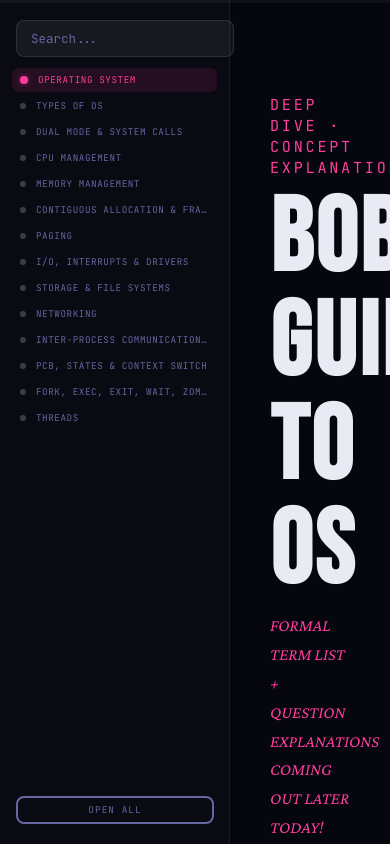
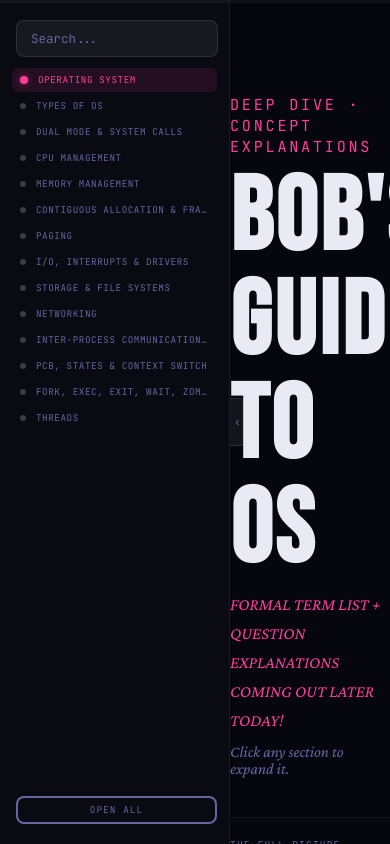
Before and after one commit to AtaurM/bobs-guide-to-os, a React (Vite) app: page / in a window 390 px wide. Built offline with nearby package versions, Linux system fonts and the light colour scheme.

Commit message:
+Collapsible sidebar. Happy mobile user noises

```diff
--- a/src/App.jsx
+++ b/src/App.jsx
@@ -13,17 +13,20 @@
 const DEEP_NAV_ITEMS = deepDiveData.map(s => ({
   id: deepSectionId(s.title),
   label: s.title,
-}));
+}))
 
-const DEEP_SECTION_IDS = DEEP_NAV_ITEMS.map(s => s.id);
+const DEEP_SECTION_IDS = DEEP_NAV_ITEMS.map(s => s.id)
+
+const SIDEBAR_WIDTH = 230
 
 export default function App() {
-  const mainRef = useRef(null);
-  const progress = useScrollProgress(mainRef);
-  const activeIndex = useActiveSection(DEEP_SECTION_IDS, mainRef, 'deep');
-  const [searchQuery, setSearchQuery] = useState('');
-  const [openSections, setOpenSections] = useState(new Set());
-  const [allOpen, setAllOpen] = useState(false);
+  const mainRef = useRef(null)
+  const progress = useScrollProgress(mainRef)
+  const activeIndex = useActiveSection(DEEP_SECTION_IDS, mainRef, 'deep')
+  const [searchQuery, setSearchQuery] = useState('')
+  const [openSections, setOpenSections] = useState(new Set())
+  const [allOpen, setAllOpen] = useState(false)
+  const [sidebarOpen, setSidebarOpen] = useState(true)
 
   function toggleSection(id) {
     setOpenSections(prev => {
@@ -36,11 +39,11 @@
   function handleToggleAll() {
     const allIds = DEEP_NAV_ITEMS.map(s => s.id)
     if (allOpen) {
-      setOpenSections(new Set());
-      setAllOpen(false);
+      setOpenSections(new Set())
+      setAllOpen(false)
     } else {
-      setOpenSections(new Set(allIds));
-      setAllOpen(true);
+      setOpenSections(new Set(allIds))
+      setAllOpen(true)
     }
   }
 
@@ -62,6 +65,21 @@
     container.scrollTo({ top: target, behavior: 'smooth' })
   }
 
+  const TRANSITION = '0.28s cubic-bezier(0.4, 0, 0.2, 1)'
+
+  const searchStyle = sidebarOpen
+    ? {
+        left: 16,
+        width: SIDEBAR_WIDTH - 28,
+        transition: `top ${TRANSITION}, left ${TRANSITION}, width ${TRANSITION}`,
+      }
+    : {
+        top: 40,
+        left: 'max(16px, calc(50vw - 400px))',
+        width: 'min(800px, calc(100vw - 32px))',
+        transition: `top ${TRANSITION}, left ${TRANSITION}, width ${TRANSITION}`,
+      }
+
   return (
     <SearchContext.Provider value={searchQuery}>
       <div className={styles.root}>
@@ -73,18 +91,51 @@
           onSectionClick={scrollToId}
           allOpen={allOpen}
           onToggleAll={handleToggleAll}
+          isOpen={sidebarOpen}
         />
 
-        <div className={styles.searchArea} >
-          <SearchBar value={searchQuery} onChange={setSearchQuery}/>
+        <button
+          className={styles.sidebarTab}
+          onClick={() => setSidebarOpen(v => !v)}
+          style={{
+            left: sidebarOpen ? SIDEBAR_WIDTH : 0,
+            transition: `left ${TRANSITION}`,
+          }}
+          aria-label={sidebarOpen ? 'Collapse sidebar' : 'Expand sidebar'}
+        >
+          {sidebarOpen ? '‹' : '›'}
+        </button>
+
+        { !sidebarOpen && <div
+          className={styles.searchBlur}
+          style={{
+            left: sidebarOpen ? SIDEBAR_WIDTH : 0,
+            transition: `left ${TRANSITION}`,
+          }}
+        /> }
+
+        <div className={styles.searchArea} style={searchStyle}>
+          <SearchBar
+            value={searchQuery}
+            onChange={setSearchQuery}
+            centered={!sidebarOpen}
+            highlighted={!sidebarOpen}
+          />
         </div>
 
         <main
           ref={mainRef}
           className={styles.main}
-          style={{ marginLeft: 230, paddingTop: 54 }}
+          style={{
+            marginLeft: sidebarOpen ? SIDEBAR_WIDTH : 0,
+            paddingTop: 54,
+          }}
         >
-          <DeepPanel openSections={openSections} onToggleSection={toggleSection} />
+          <DeepPanel
+            openSections={openSections}
+            onToggleSection={toggleSection}
+            sidebarOpen={sidebarOpen}
+          />
         </main>
       </div>
     </SearchContext.Provider>
--- a/src/App.module.css
+++ b/src/App.module.css
@@ -9,26 +9,64 @@
     overflow-x: hidden;
     scrollbar-width: thin;
     scrollbar-color: var(--accent) var(--bg);
+    transition: margin-left 0.28s cubic-bezier(0.4, 0, 0.2, 1);
+}
 
-  ::-webkit-scrollbar {
+.main::-webkit-scrollbar {
     width: 4px;
 }
 
-  ::-webkit-scrollbar-track {
+.main::-webkit-scrollbar-track {
     background: var(--bg);
 }
 
-  ::-webkit-scrollbar-thumb {
+.main::-webkit-scrollbar-thumb {
     background: var(--accent);
     border-radius: 2px;
-  }
-
 }
 
 .searchArea {
     position: fixed;
     top: 20px;
-  left: 16px;
-  width: 198;
     z-index: 700;
 }
+
+.sidebarTab {
+    position: fixed;
+    top: 50%;
+    transform: translateY(-50%);
+    z-index: 800;
+    width: 16px;
+    height: 48px;
+    background: rgba(255, 255, 255, 0.06);
+    border: 1px solid rgba(255, 255, 255, 0.1);
+    border-left: none;
+    border-radius: 0 6px 6px 0;
+    color: var(--text-dim);
+    font-size: 0.8rem;
+    cursor: pointer;
+    display: flex;
+    align-items: center;
+    justify-content: center;
+    padding: 0;
+    line-height: 1;
+    transition: color 0.2s, background 0.2s;
+}
+
+.sidebarTab:hover {
+    color: var(--accent);
+    background: rgba(var(--accent-rgb), 0.08);
+}
+
+.searchBlur {
+    position: fixed;
+    top: 0;
+    right: 8px;
+    height: 80px;
+    z-index: 699;
+    backdrop-filter: blur(12px);
+    -webkit-backdrop-filter: blur(12px);
+    mask-image: linear-gradient(to bottom, black 40%, transparent 100%);
+    -webkit-mask-image: linear-gradient(to bottom, black 40%, transparent 100%);
+    pointer-events: none;
+}
--- a/src/components/common/SearchBar.jsx
+++ b/src/components/common/SearchBar.jsx
@@ -1,11 +1,16 @@
 import styles from './SearchBar.module.css'
 
-export default function SearchBar({ value, onChange }) {
+export default function SearchBar({ value, onChange, centered, highlighted }) {
     return (
         <div className={styles.wrapper}>
             <input
                 type="text"
                 className={styles.input}
+                style={{
+                    textAlign: centered ? 'center' : 'left',
+                    // borderColor: highlighted ? 'var(--accent)' : '',
+                    transition: 'border-color 0.28s cubic-bezier(0.4, 0, 0.2, 1), box-shadow 0.2s',
+                }}
                 value={value}
                 onChange={e => onChange(e.target.value)}
                 placeholder="Search..."
--- a/src/components/layout/Sidebar.jsx
+++ b/src/components/layout/Sidebar.jsx
@@ -1,8 +1,8 @@
 import styles from './Sidebar.module.css'
 
-export default function Sidebar({ sections, activeIndex, onSectionClick, allOpen, onToggleAll }) {
+export default function Sidebar({ sections, activeIndex, onSectionClick, allOpen, onToggleAll, isOpen }) {
     return (
-        <aside className={styles.sidebar}>
+        <aside className={`${styles.sidebar} ${isOpen ? styles.open : styles.closed}`}>
             <nav className={styles.nav}>
                 {sections.map((section, i) => (
                     <button
--- a/src/components/layout/Sidebar.module.css
+++ b/src/components/layout/Sidebar.module.css
@@ -3,11 +3,20 @@
     left: 0;
     top: 0;
     bottom: 0;
-    width: 230px;
     background: rgba(255, 255, 255, 0.02);
     border-right: 1px solid rgba(255, 255, 255, 0.06);
+    overflow: hidden;
+    transition: width 0.28s cubic-bezier(0.4, 0, 0.2, 1);
+}
+
+.open {
+    width: 230px;
     padding: 20px 12px;
-    overflow-y: auto;
+}
+
+.closed {
+    width: 0;
+    padding: 0;
 }
 
 .nav {
@@ -31,17 +40,16 @@
 }
 
 .navItem:hover {
- background: rgba(255, 255, 255, 0.04);
+    background: rgba(255, 255, 255, 0.04);
 }
 
 .navItem:hover .dot {
- background: rgba(var(--accent-rgb), 0.5);
+    background: rgba(var(--accent-rgb), 0.5);
 }
 
 .navItem:hover .label {
- color: var(--text-muted);
+    color: var(--text-muted);
 }
-
 
 .dot {
     width: 6px;
@@ -64,7 +72,7 @@
 }
 
 .navItemActive {
-    background: rgba(var(--accent-rgb), 0.1)
+    background: rgba(var(--accent-rgb), 0.1);
 }
 
 .dotActive {
@@ -79,10 +87,10 @@
 }
 
 .toggleAll {
-    position: fixed;
-    width: 198px;
+    position: absolute;
     bottom: 20px;
     left: 16px;
+    right: 12px;
     padding: 6px;
     border-radius: 8px;
     border: 2px solid;
@@ -94,6 +102,7 @@
     text-transform: uppercase;
     cursor: pointer;
     transition: color 0.2s, border-color 0.2s;
+    white-space: nowrap;
 }
 
 .toggleAll:hover {
--- a/src/components/panels/DeepPanel.jsx
+++ b/src/components/panels/DeepPanel.jsx
@@ -91,7 +91,7 @@
     )
 }
 
-export default function DeepPanel({ openSections, onToggleSection }) {
+export default function DeepPanel({ openSections, onToggleSection, sidebarOpen }) {
     const query = useSearch()
     const hasQuery = query.trim().length > 0;
     const [othersOpen, setOthersOpen] = useState(false)
@@ -100,7 +100,13 @@
     const otherSections = deepDiveData.filter(s => !deepMatchesQuery(s, query));
 
     return (
-        <div className={styles.panel}>
+        <div
+            className={styles.panel}
+            style={{
+                paddingTop: sidebarOpen ? '40px' : '70px',
+                transition: 'padding-top 0.28s cubic-bezier(0.4, 0, 0.2, 1)',
+            }}
+        >
             <div className={styles.panelHeader}>
                 <p className={styles.panelTop}>Deep Dive · Concept Explanations</p>
                 <h2 className={styles.panelTitle}>Bob's Guide to OS</h2>
--- a/src/components/panels/DeepPanel.module.css
+++ b/src/components/panels/DeepPanel.module.css
@@ -1,7 +1,6 @@
 .panel {
     max-width: 800px;
     margin: 0 auto;
-    padding: 40px;
 }
 
 .panelTitle {
```
Lines whose indentation alone changed are shown as unchanged.
